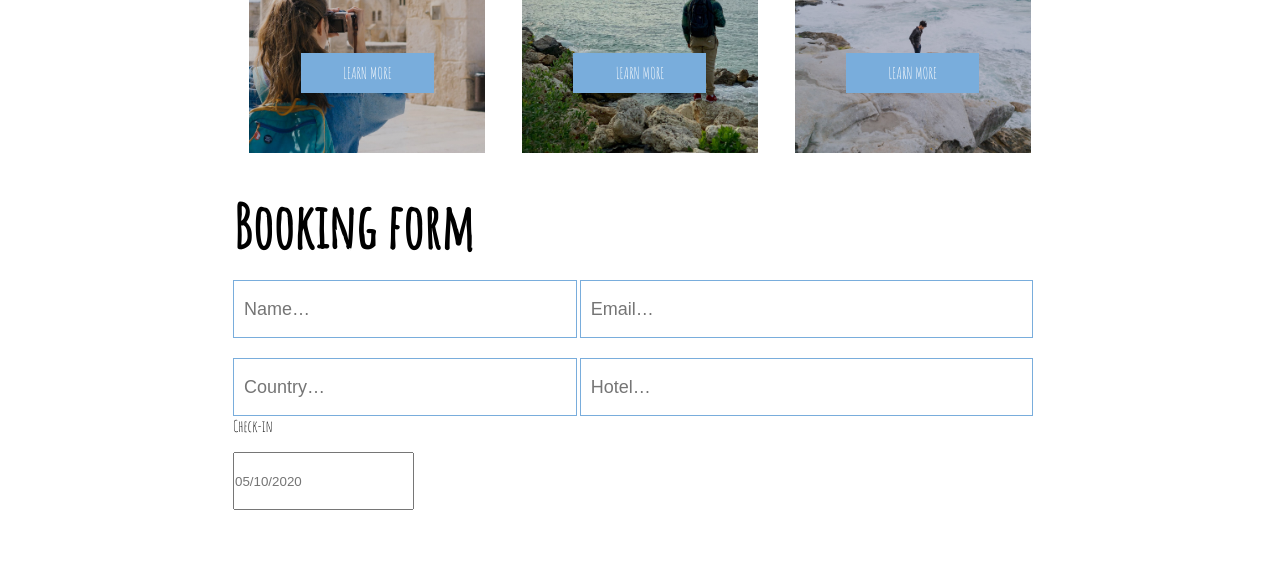
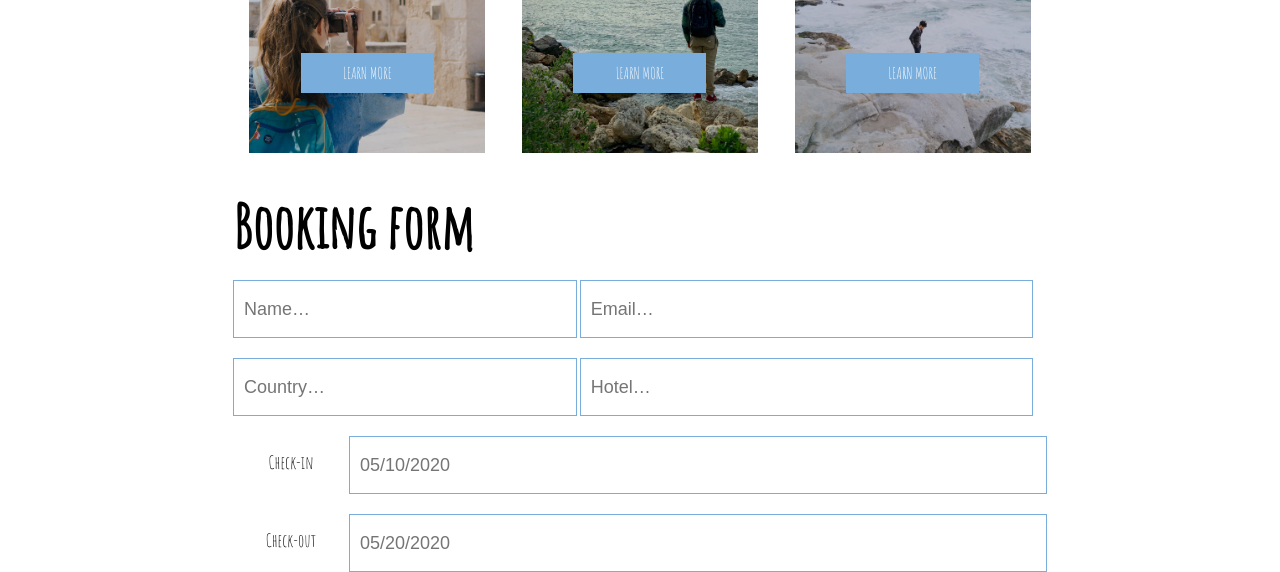
Before and after one commit to FatYoshi/215-repo, a plain HTML site: page travelfy-home/index.html in a window 1280 px wide. Shown: the part 616-1188 px from the top of the page. Before the commit the page ends 1126 px from the top, so only its background shows below. Drawn offline with Linux system fonts and the light colour scheme.

Commit message:
Update to home

```diff
--- a/travelfy-home/index.html
+++ b/travelfy-home/index.html
@@ -87,13 +87,12 @@
       </div>
       <div class="input-three">
         <p>Check-in</p>
-        <input
-          placeholder="05/10/2020"
-          type="text"
-          name="Hotel"
-        />
+        <input placeholder="05/10/2020" type="text" name="Check-in" />
       </div>
-      <div class="input-four"></div>
+      <div class="input-four">
+        <p>Check-out</p>
+        <input placeholder="05/20/2020" type="text" name="Chick-out" />
+      </div>
       <div class="input-five"></div>
       <div class="input-six"></div>
     </section>
--- a/travelfy-home/scss/structure.scss
+++ b/travelfy-home/scss/structure.scss
@@ -152,3 +152,38 @@ p {
     width: 453px;
   }
 }
+.input-three {
+  padding-top: 20px;
+  display: flex;
+  flex-direction: row;
+  justify-content: space-between;
+  input {
+    border: 1px solid $site-blue;
+    padding: 10px;
+    font-size: 18px;
+    width: 698px;
+  }
+  p {
+    font-size: 18px;
+    margin: 0 auto;
+    padding-top: 15px;
+  }
+}
+.input-four {
+  padding-top: 20px;
+  display: flex;
+  flex-direction: row;
+  justify-content: space-between;
+  input {
+    border: 1px solid $site-blue;
+    padding: 10px;
+    font-size: 18px;
+    width: 698px;
+  }
+  p {
+    font-size: 18px;
+    margin: 0 auto;
+    padding-top: 15px;
+    color: $site-black;
+  }
+}
```
Also changed, not shown: travelfy-home/css/styles.css, travelfy-home/images/calendar.svg (added).
